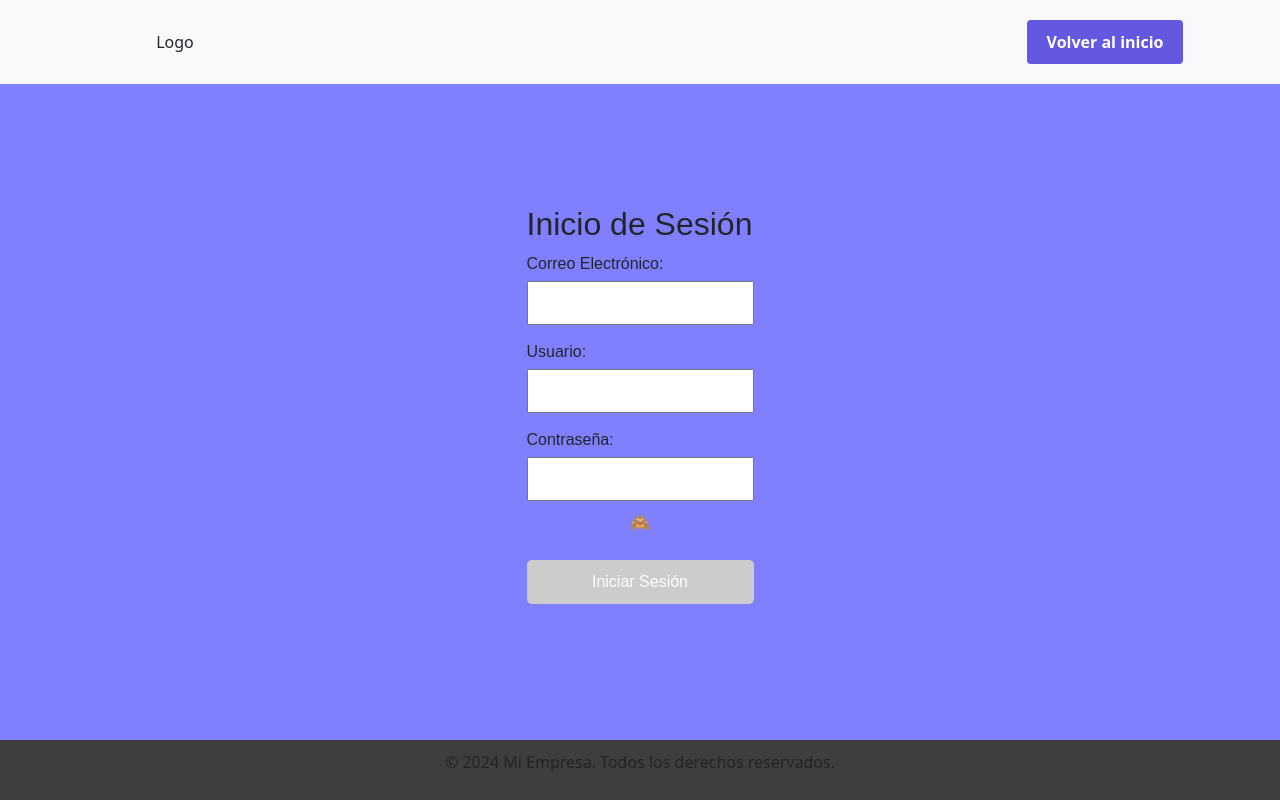
After one commit to PHFM80/VAIPROCESS1, a Python web app: template app/templates/loggin.html in a window 1280 px wide. The commit adds this page. Run offline with Jinja, Linux system fonts and the light colour scheme; the template is opened without the code that fills it, so the values that code supplies are empty; some libraries are stand-ins or nearby versions.

Commit message:
creacion del index sin estilos e inncompleto, creacion del loggin sin estilos y con la logica de validacion en js

```diff
--- /dev/null
+++ b/app/funciones.py
@@ -0,0 +1,2 @@
+from flask import session
+from conexionBD import conectarBD as cBD
--- /dev/null
+++ b/app/static/css/estilosloggin.css
@@ -0,0 +1,125 @@
+
+.header {
+    display: flex;
+    justify-content: space-between; /* Para distribuir los elementos horizontalmente */
+    align-items: center; /* Para alinear verticalmente */
+  }
+
+  /* Estilos para la columna izquierda del encabezado */
+  #header-izq {
+    width: 25%;
+    text-align: center; /* Para centrar el texto */
+  }
+
+  /* Estilos para la columna central del encabezado */
+  #header-cen {
+    width: 50%;
+  }
+
+  /* Estilos para la columna derecha del encabezado */
+  #header-der {
+    width: 25%;
+    text-align: center; /* Para centrar el texto */
+  }
+
+/*ESTILOS PARA EL BOTON DE VOLVER AL INICIO*/
+.button {
+    display: inline-block;
+    padding: 10px 20px;
+    font-size: 16px;
+    font-weight: bold;
+    color: white;
+    background-color: #6358df; /* Puedes cambiar el color según tus necesidades */
+    text-align: center;
+    text-decoration: none;
+    border: none;
+    border-radius: 4px;
+    cursor: pointer;
+    transition: background-color 0.3s ease;
+}
+
+.button:hover {
+    background-color: #0056b3; /* Color al pasar el cursor por encima */
+}
+
+
+
+
+/* Aqui comienzan los estilos del cuerpo del loggin */
+#body {
+
+    font-family: Arial, sans-serif;
+
+    display: flex;
+    justify-content: center;
+    align-items: center;
+    height: 100%;
+    margin: 0;
+
+}
+.login-container {
+
+    .login-container {
+        background-color: #ffffff;
+        padding: 20px;
+        border-radius: 8px;
+        box-shadow: 0 0 10px rgba(0, 0, 0, 0.1);
+        width: 300px;
+
+    }
+    .login-container h2 {
+        margin-bottom: 20px;
+        text-align: center;
+    }
+    .form-group {
+        margin-bottom: 15px;
+    }
+    .form-group label {
+        display: block;
+        margin-bottom: 5px;
+    }
+    .form-group input {
+        width: 100%;
+        padding: 8px;
+        box-sizing: border-box;
+    }
+    .form-group button {
+        width: 100%;
+        padding: 10px;
+        background-color: #007BFF;
+        border: none;
+        color: white;
+        font-size: 16px;
+        cursor: pointer;
+        border-radius: 5px;
+    }
+    .form-group button:disabled {
+        background-color: #cccccc;
+        cursor: not-allowed;
+    }
+    .form-group .error {
+        color: red;
+        font-size: 12px;
+        margin-top: 5px;
+        display: none;
+    }
+}
+#ojito{
+    display: flex;
+    justify-content: center;
+    align-items: center;
+}
+#togglePassword{
+    display: flex;
+    justify-content: center;
+    align-items: center;
+    width: 20%;
+    padding: 10px;
+    background-color: transparent;
+    font-size: 16px;
+    cursor: pointer;
+    border-radius: 15px;
+
+
+
+}
--- /dev/null
+++ b/app/static/css/estilosplantilla.css
@@ -0,0 +1,35 @@
+/* plantilla.css */
+html, body {
+    height: 100%;
+    margin: 0;
+    padding: 0;
+    display: flex;
+    flex-direction: column;
+    background-color: blue;
+}
+
+.wrapper {
+    display: flex;
+    flex-direction: column;
+    min-height: 100vh;
+}
+
+header {
+    background-color: #f8f9fa;
+    padding: 10px;
+    flex-shrink: 0;
+}
+
+main {
+    flex: 1;
+    padding: 20px;
+    /*este es el color de fondo del main, que debe modificarse para que no tape el color de fondo del body*/
+    background-color: rgba(255, 255, 255, 0.5);
+}
+
+footer {
+    background-color: #3e3e3e;
+    padding: 10px;
+    flex-shrink: 0;
+    text-align: center;
+}
--- /dev/null
+++ b/app/static/js/loggin.js
@@ -0,0 +1,148 @@
+
+function contarPuntosDominio(dominio) {
+    return (dominio.match(/\./g) || []).length;
+}
+
+function separarYContarPartes(oracion) {
+    // Separar la oración en partes usando el punto como delimitador
+    let partes = oracion.split('.');
+
+    // Contar los caracteres de cada parte
+    let longitudes = partes.map(parte => parte.length);
+
+    return [partes, longitudes];
+}
+
+function validarCorreo(correo) {
+    // Verificar si el correo contiene espacios en blanco
+    if (correo.includes(' ')) {
+        return false;
+    }
+
+    // Verificar si contiene exactamente un arroba
+    if (correo.split('@').length !== 2) {
+        return false;
+    }
+
+    // Separar la dirección del dominio
+    let [direccion, dominio] = correo.split('@');
+
+    // Verificar longitud mínima de la dirección
+    if (direccion.length < 5) {
+        return false;
+    }
+
+    // Verificar que la dirección comience con una letra
+    if (!/^[a-zA-Z]/.test(direccion)) {
+        return false;
+    }
+
+    // Verificar caracteres permitidos en la dirección
+    if (!/^[a-zA-Z0-9.]+$/.test(direccion)) {
+        return false;
+    }
+
+    // Verificar que no haya ".." en la dirección
+    if (direccion.includes('..')) {
+        return false;
+    }
+
+    // Verificar que el dominio no empiece ni termine con un punto
+    if (dominio.startsWith('.') || dominio.endsWith('.')) {
+        return false;
+    }
+
+    // Verificar la cantidad de puntos en el dominio (uno o dos)
+    let puntosDominio = contarPuntosDominio(dominio);
+    if (puntosDominio < 1 || puntosDominio > 2) {
+        return false;
+    }
+
+    let [partes, longitudes] = separarYContarPartes(dominio);
+
+    // Verificar que si hay un punto, la parte después del punto tenga al menos tres caracteres
+    if (puntosDominio === 1) {
+        if (longitudes[longitudes.length - 1] < 3) {
+            return false;
+        }
+    }
+    // Verificar que si hay dos puntos, la primer parte tenga al menos tres caracteres después del punto
+    // y la segunda parte tenga al menos dos caracteres después del punto
+    else if (puntosDominio === 2) {
+        if (longitudes[longitudes.length - 2] < 3 || longitudes[longitudes.length - 1] < 2) {
+            return false;
+        }
+    }
+
+    return true;
+}
+
+//validacion de datos ingresados en el login, para no mandar datos erroneos al servidor
+
+document.addEventListener("DOMContentLoaded", function() {
+    const emailInput = document.getElementById("email");
+    const usernameInput = document.getElementById("username");
+    const passwordInput = document.getElementById("password");
+    const submitButton = document.getElementById("submitButton");
+
+    const emailError = document.getElementById("emailError");
+    const usernameError = document.getElementById("usernameError");
+    const passwordError = document.getElementById("passwordError");
+
+    const usernameRegex = /^(uso0[1-4]00)\d{1,4}$/;
+    const passwordRegex = /^(?=.*[a-z])(?=.*[A-Z])(?=.*\d)(?=.*[@$!%*?&])[A-Za-z\d@$!%*?&]{15,}$/;
+
+    function validateEmail() {
+        if (validarCorreo(emailInput.value)) {
+            emailError.style.display = "none";
+            return true;
+        } else {
+            emailError.style.display = "block";
+            return false;
+        }
+    }
+
+    function validateUsername() {
+        if (usernameRegex.test(usernameInput.value)) {
+            usernameError.style.display = "none";
+            return true;
+        } else {
+            usernameError.style.display = "block";
+            return false;
+        }
+    }
+
+    function validatePassword() {
+        if (passwordRegex.test(passwordInput.value)) {
+            passwordError.style.display = "none";
+            return true;
+        } else {
+            passwordError.style.display = "block";
+            return false;
+        }
+    }
+
+    function validateForm() {
+        const isEmailValid = validateEmail();
+        const isUsernameValid = validateUsername();
+        const isPasswordValid = validatePassword();
+        submitButton.disabled = !(isEmailValid && isUsernameValid && isPasswordValid);
+    }
+
+    emailInput.addEventListener("input", validateForm);
+    usernameInput.addEventListener("input", validateForm);
+    passwordInput.addEventListener("input", validateForm);
+});
+
+document.getElementById('togglePassword').addEventListener('click', function (event) {
+    event.preventDefault(); // Evita que el botón del "ojito" envíe el formulario
+    const passwordField = document.getElementById('password');
+    const passwordFieldType = passwordField.getAttribute('type');
+    if (passwordFieldType === 'password') {
+      passwordField.setAttribute('type', 'text');
+      this.textContent = '👁️'; // Cambia el icono al de ojos cerrados
+    } else {
+      passwordField.setAttribute('type', 'password');
+      this.textContent = '🙈'; // Cambia el icono al de ojos abiertos
+    }
+});
--- /dev/null
+++ b/app/templates/loggin.html
@@ -0,0 +1,87 @@
+{% extends "./plantilla.html" %}
+
+
+
+{% block extra_styles %}
+  <link rel="stylesheet" href="{{ url_for('static', filename='css/estilosloggin.css') }}">
+{% endblock %}
+
+{% block titulo %} Loggin {% endblock%}
+
+<!-- Inicio del Body -->
+{% block body %}
+
+
+  <!-- Inicio del Header -->
+  {% block header %}
+    <header class="header">
+      {% block izquierda %}
+      <div class="header-column", id = "header-izq">
+        <div class="logo">Logo</div>
+      </div>
+      {% endblock %}
+
+      {% block centro %}
+        <div class="header-column", id = "header-cen">
+
+        </div>
+      {% endblock %}
+
+      {% block derecha %}
+        <div class="header-column", id = "header-der">
+        <a href=" {{ url_for('index') }} " class="button"> Volver al inicio </a>
+        </div>
+      {% endblock %}
+  </header>
+
+  {% endblock %}
+  <!-- Fin del Header -->
+
+
+
+  <!-- Inicio del Main -->
+  {% block main %}
+  <div id="body">
+    <div class="login-container">
+      <h2>Inicio de Sesión</h2>
+      <form action="/login" method="POST">
+        <div class="form-group">
+          <label for="email">Correo Electrónico:</label>
+          <input type="email" id="email" name="email" required>
+          <div id="emailError" class="error">Correo electrónico no válido</div>
+        </div>
+        <div class="form-group">
+          <label for="username">Usuario:</label>
+          <input type="text" id="username" name="username" required>
+          <div id="usernameError" class="error">Usuario no válido</div>
+        </div>
+        <div class="form-group">
+          <label for="password">Contraseña:</label>
+          <input type="password" id="password" name="password" required>
+          <div id="passwordError" class="error">Contraseña no válida</div>
+          <div id="ojito"><button  id="togglePassword" >🙈</button></div>
+        </div>
+        <div class="form-group">
+          <button type="submit" id="submitButton" disabled>Iniciar Sesión</button>
+        </div>
+      </form>
+    </div>
+  </div>
+
+
+  {% endblock %}
+
+  <!-- Fin del main -->
+
+  <!-- Pie de Página -->
+  {% block footer %}
+  <p>© 2024 Mi Empresa. Todos los derechos reservados.</p>
+  {% endblock %}
+
+
+
+  {% block scripts %}
+  <script src="{{ url_for('static', filename='js/loggin.js') }}"></script>
+  {% endblock %}
+
+{% endblock %}
--- /dev/null
+++ b/app/templates/plantilla.html
@@ -0,0 +1,51 @@
+<!DOCTYPE html>
+<html lang="en">
+<head>
+    <meta charset="UTF-8">
+    <meta name="viewport" content="width=device-width, initial-scale=1.0">
+
+    <!-- LINK AL ARCHIVO DE BOOTSTRAP -->
+    <link rel="stylesheet" href="{{ url_for('static', filename ='css/bootstrap.min.css') }}">
+
+    <!-- LINK A LA PAGINA DE ICONS DE BOOTSRTEAP -->
+    <link rel="stylesheet" href="https://cdn.jsdelivr.net/npm/bootstrap-icons@1.8.1/font/bootstrap-icons.css">
+
+    <!-- LINK A LOS ESTILOS PERSONALIZADOS DE LA PLANTILLLA -->
+    <link rel="stylesheet" href= "{{ url_for('static', filename='css/estilosplantilla.css') }}">
+
+    {% block extra_styles %}
+    <!-- Este bloque puede ser sobrescrito por plantillas derivadas para agregar más estilos PROPIOS DE CADA HTML -->
+    {% endblock %}
+
+    <title> {% block title %}  {% endblock %} </title>
+</head>
+
+
+<body>
+    <div class="wrapper">
+        <header>
+            {% block header %}
+                {% block izquierda %}{% endblock %}
+                {% block centro %}{% endblock %}
+                {% block derecha %}{% endblock %}
+            {% endblock %}
+        </header>
+
+        <main>
+            {% block main %}{% endblock %}
+        </main>
+
+        <footer>
+            {% block footer %}{% endblock %}
+        </footer>
+    </div>
+
+    {% block scripts %}
+    <!-- Este bloque puede ser sobrescrito por plantillas derivadas para agregar más scripts -->
+    {% endblock %}
+
+
+</body>
+
+
+</html>
```
Also changed, not shown: app/conexionBD.py (added, +12 -0 lines), app/requirements.txt (added, +10 -0 lines), app/routes.py (added, +30 -0 lines), app/static/css/estilosindex.css (added, +35 -0 lines), app/templates/index.html (+49 -23 lines), app/static/web_images/fondo vaiprocess.png (added), 1 other file.
